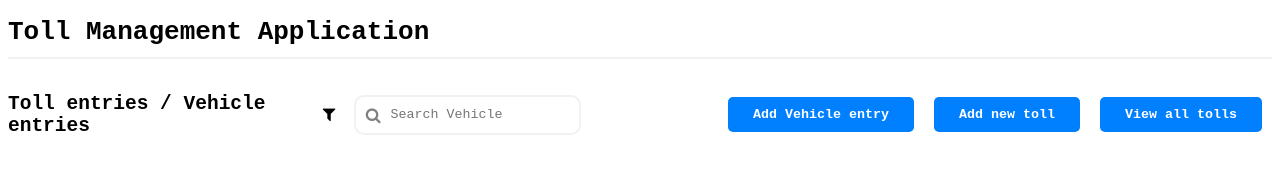
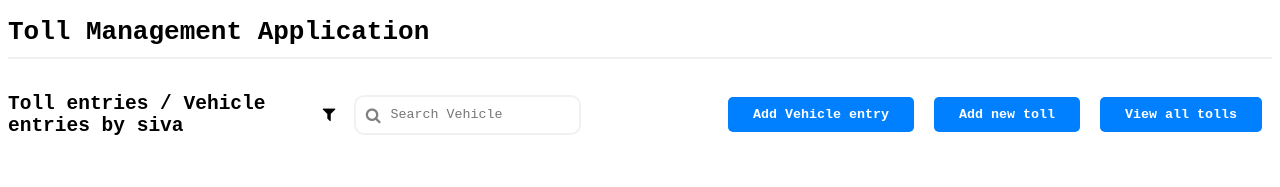
Before and after one commit to SSivakrishnan/Toll-Management, a React (Create React App) app: page / in a window 1280 px wide. Shown: the top 187 px of the page. Built offline with nearby package versions, Linux system fonts and the light colour scheme.

Commit message:
toll management completed

```diff
--- a/src/pages/Home.js
+++ b/src/pages/Home.js
@@ -62,7 +62,7 @@ function Home() {
   return (
     <section>
         <div className='header'>
-             <h2>Toll entries / Vehicle entries</h2>
+             <h2>Toll entries / Vehicle entries by siva</h2>
              <div className='filter_icon' >
              <i className="fa fa-filter" onClick={()=>setFilterActive(!filterActive)}></i>
              {
```
